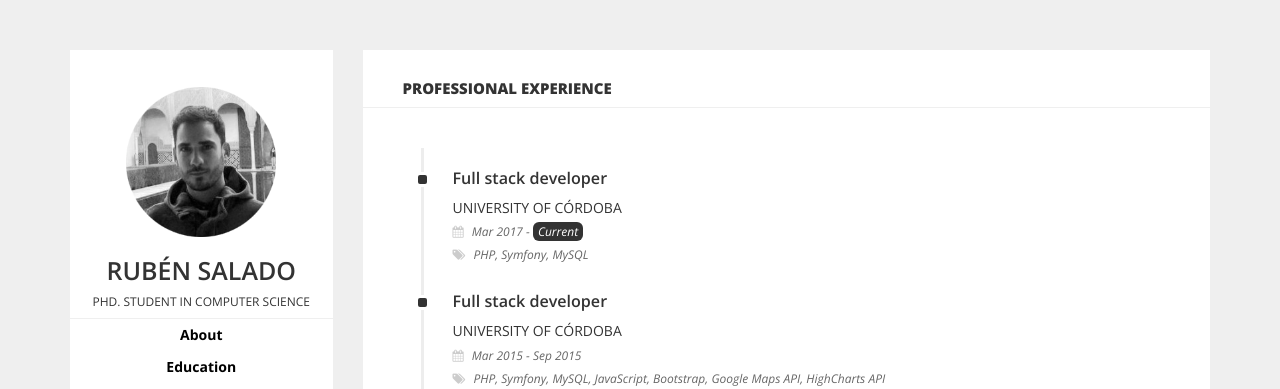
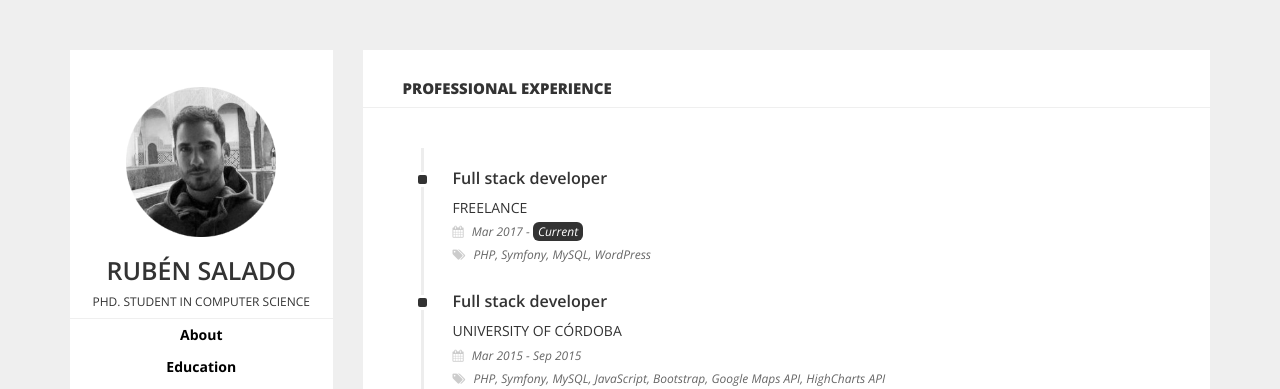
Before and after one commit to rsaladocid/personal-site, a Jekyll site: the page built from projects/index.md, in a window 1280 px wide. Shown: the top 389 px of the page. Built offline with Jekyll 4.4.1, drawn with Linux system fonts in a browser that asks for light colours.

Commit message:
Update professional experience

```diff
--- a/_data/professionalexperience.yml
+++ b/_data/professionalexperience.yml
@@ -1,8 +1,8 @@
 - title: Full stack developer
-  company: University of Córdoba
+  company: Freelance
   begin: Mar 2017
   description:
-  tags: "PHP, Symfony, MySQL"
+  tags: "PHP, Symfony, MySQL, WordPress"
 
 - title: Full stack developer
   company: University of Córdoba
```
